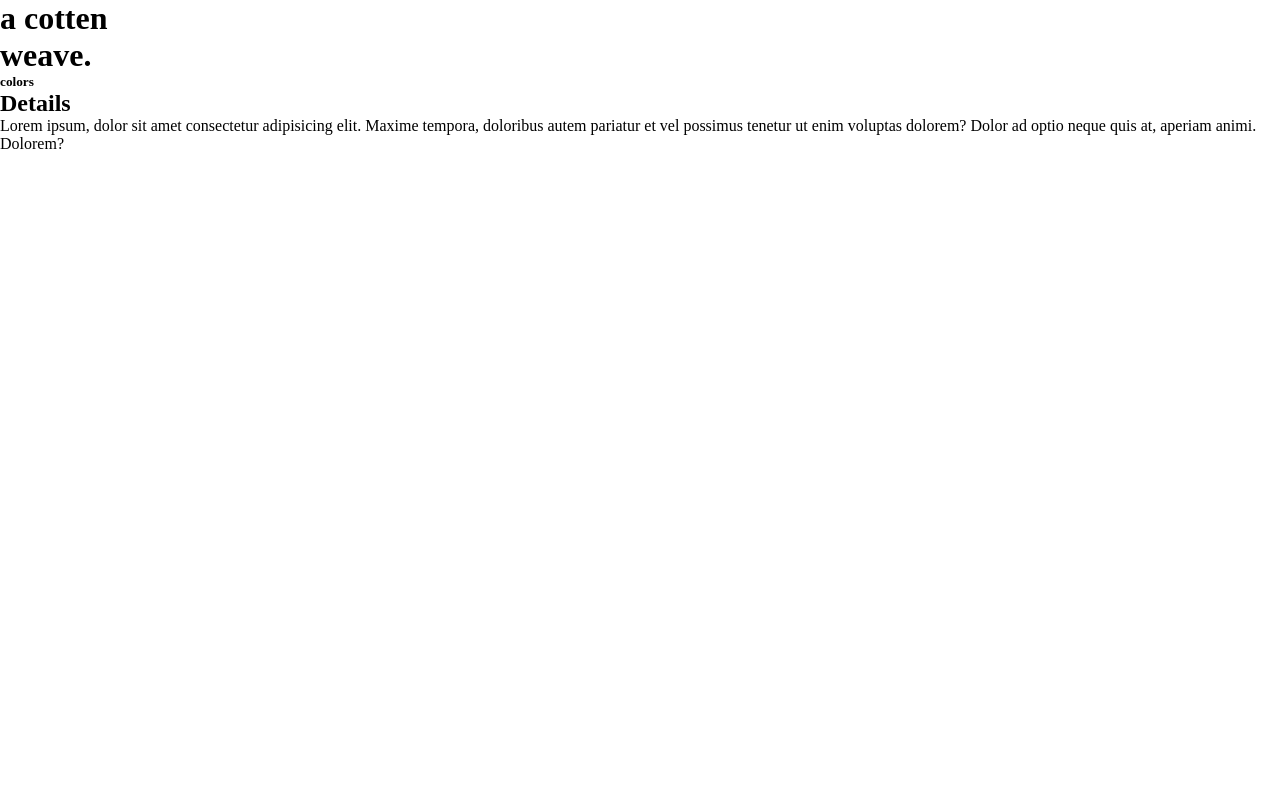
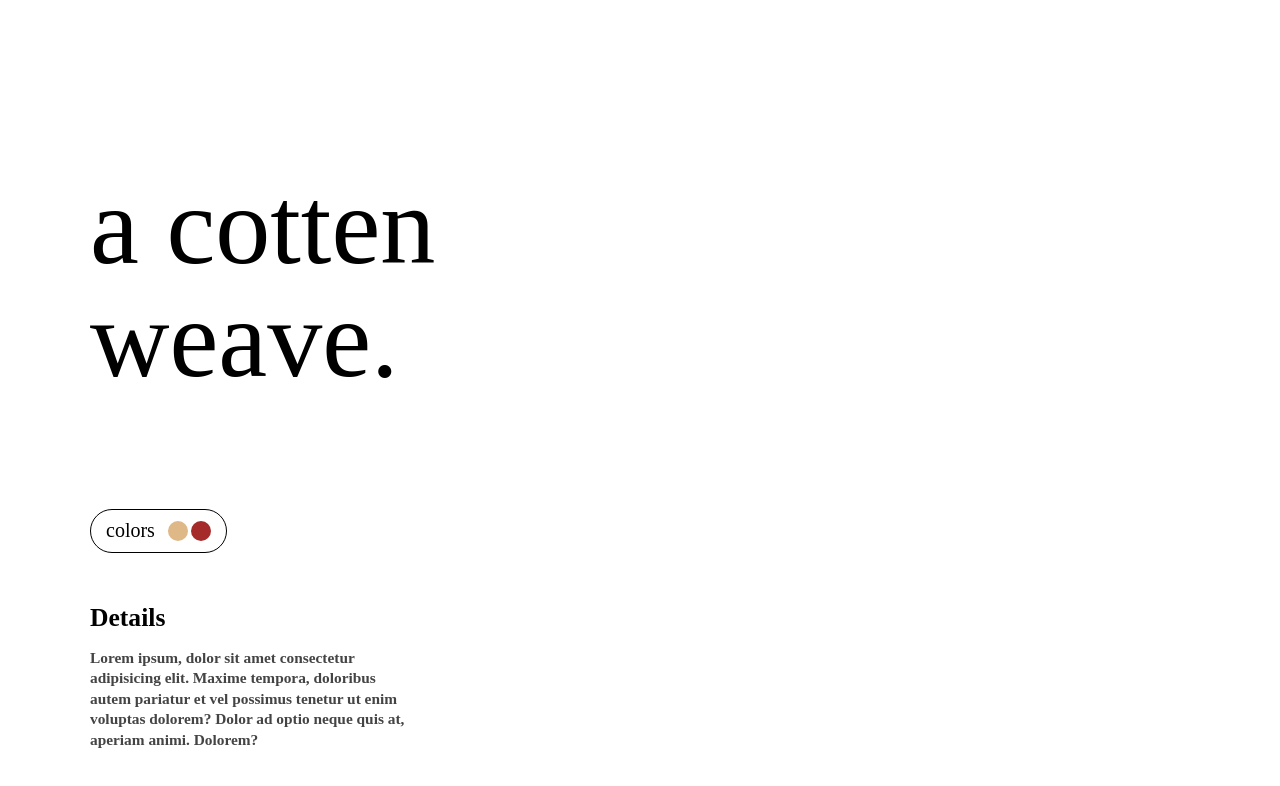
Before and after one commit to Vargos98/a-cotton-weave, a plain HTML site: page index.html in a window 1280 px wide. Drawn offline with nearby package versions, Linux system fonts and the light colour scheme.

Commit message:
Updated the left portion of the website and Readme.md

```diff
--- a/style.css
+++ b/style.css
@@ -9,3 +9,89 @@ html, body {
   height: 100%;
   width: 100%;
 }
+#main {
+  height: 100%;
+  width: 100%;
+  /* background-color: red; */
+  display: flex;
+  align-items: flex-end;
+  /* justify-content: ; */
+  padding: 0px 90px;
+  padding-top: 170px;
+  gap: 70px;
+}
+
+#left {
+  height: 100%;
+  width: 45%;
+  /* background-color: red; */
+  display: flex;
+  flex-direction: column;
+  justify-content: space-between;
+  padding-bottom: 50px;
+}
+
+
+#left h1 {
+  /* font-size: 145px; */
+  font-size: 8.6vw;
+  font-weight: 500;
+  /* line-height: 150px; */
+  line-height: 8.8vw;
+  font-family: work sans;
+}
+
+#bottom-left {
+  /* height: 40%; */
+  width: 100%;
+  /* background-color: yellow; */
+}
+
+#color {
+  /* background-color: blue; */
+  width: fit-content;
+  padding: 8px 15px;
+  display: flex;
+  align-items: center;
+  justify-content: center;
+  border-radius: 50px;
+  border: 1px solid #000;
+}
+
+#color h5 {
+  font-size: 20px;
+  margin-right: 10px;
+  font-weight: 500;
+}
+
+#color1 {
+  height: 20px;
+  width: 20px;
+  background-color: burlywood;
+  border-radius: 50%;
+  margin: 3px;
+}
+
+#color2 {
+  height: 20px;
+  width: 20px;
+  background-color: brown;
+  border-radius: 50%;
+
+}
+
+#left h2 {
+  margin-top: 50px;
+  /* font-size: 30px; */
+  font-size: 2vw;
+  margin-bottom: 15px;
+}
+
+#left p {
+  /* font-size: 20px; */
+  font-size: 1.2vw;
+  width: 65%;
+  font-weight: 600;
+  color: #444;
+  line-height: 1.6vw;
+}
```
Also changed, not shown: 1 other file.
